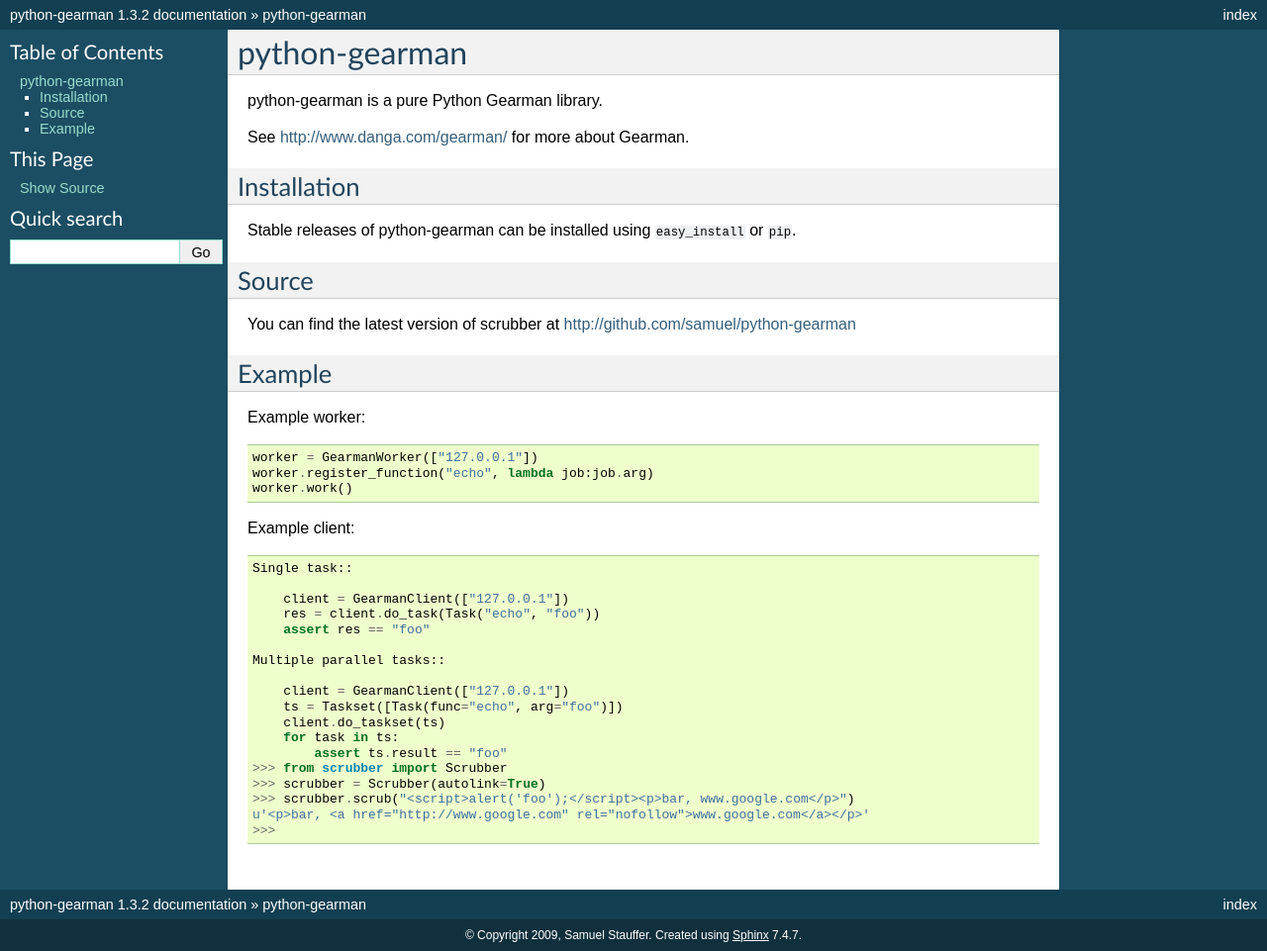
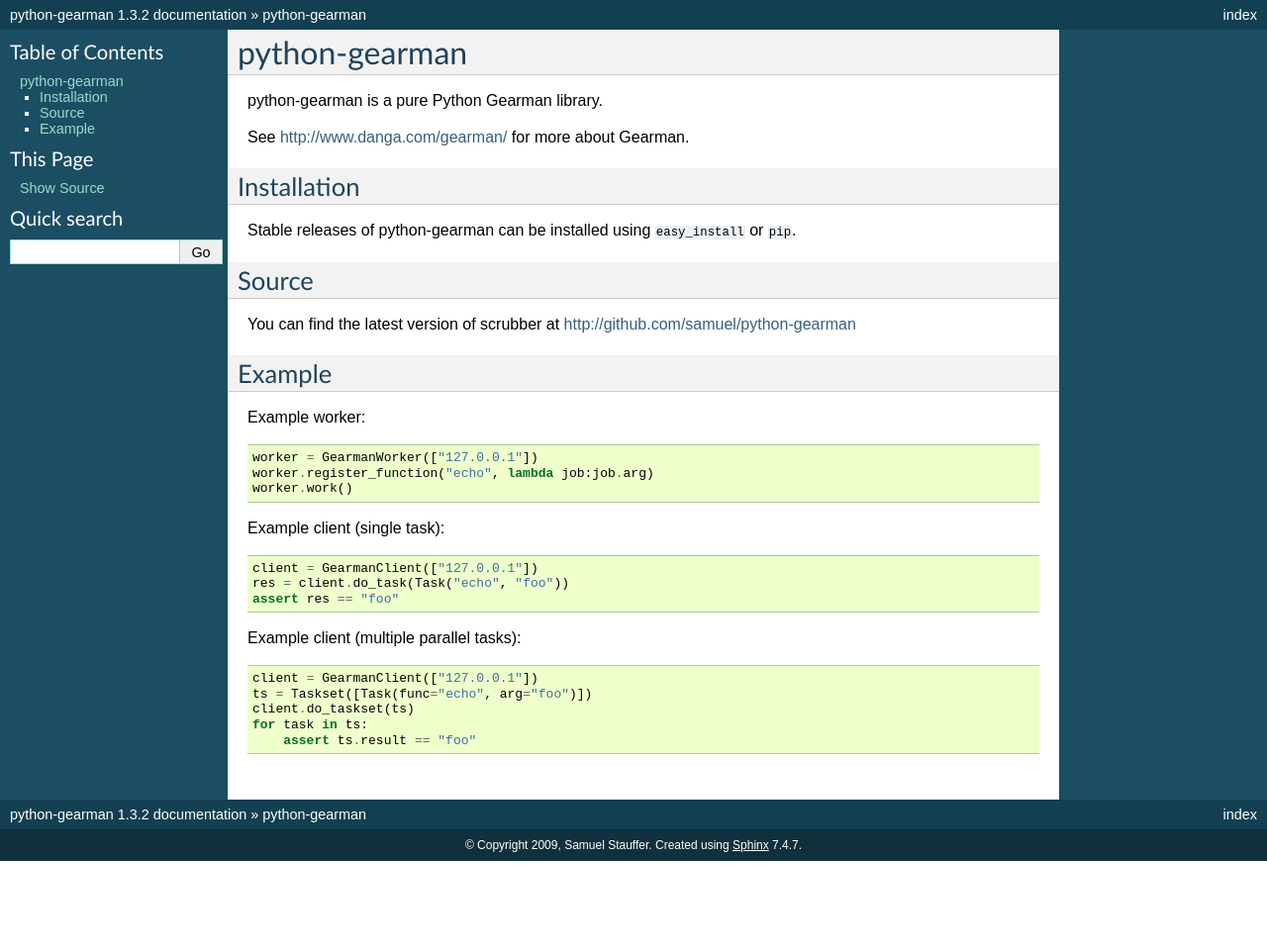
Before and after one commit to Yelp/python-gearman, a Sphinx documentation site: the page built from docs/index.rst, in a window 1280 px wide. Shown: the whole page at 99% size. Built offline with Sphinx 7.4.7, drawn with Linux system fonts in a browser that asks for light colours; after the commit the page ends 900 px from its top, so only the background shows below that.

Commit message:
Fixed examples in the documentation

```diff
--- a/docs/index.rst
+++ b/docs/index.rst
@@ -27,23 +27,16 @@
     worker.register_function("echo", lambda job:job.arg)
     worker.work()
 
-Example client::
-
-    Single task::
+Example client (single task)::
 
         client = GearmanClient(["127.0.0.1"])
         res = client.do_task(Task("echo", "foo"))
         assert res == "foo"
 
-    Multiple parallel tasks::
+Example client (multiple parallel tasks)::
 
-        client = GearmanClient(["127.0.0.1"])
-        ts = Taskset([Task(func="echo", arg="foo")])
-        client.do_taskset(ts)
-        for task in ts:
-            assert ts.result == "foo"
-    >>> from scrubber import Scrubber
-    >>> scrubber = Scrubber(autolink=True)
-    >>> scrubber.scrub("<script>alert('foo');</script><p>bar, www.google.com</p>")
-    u'<p>bar, <a href="http://www.google.com" rel="nofollow">www.google.com</a></p>'
-    >>>
+    client = GearmanClient(["127.0.0.1"])
+    ts = Taskset([Task(func="echo", arg="foo")])
+    client.do_taskset(ts)
+    for task in ts:
+        assert ts.result == "foo"
```
